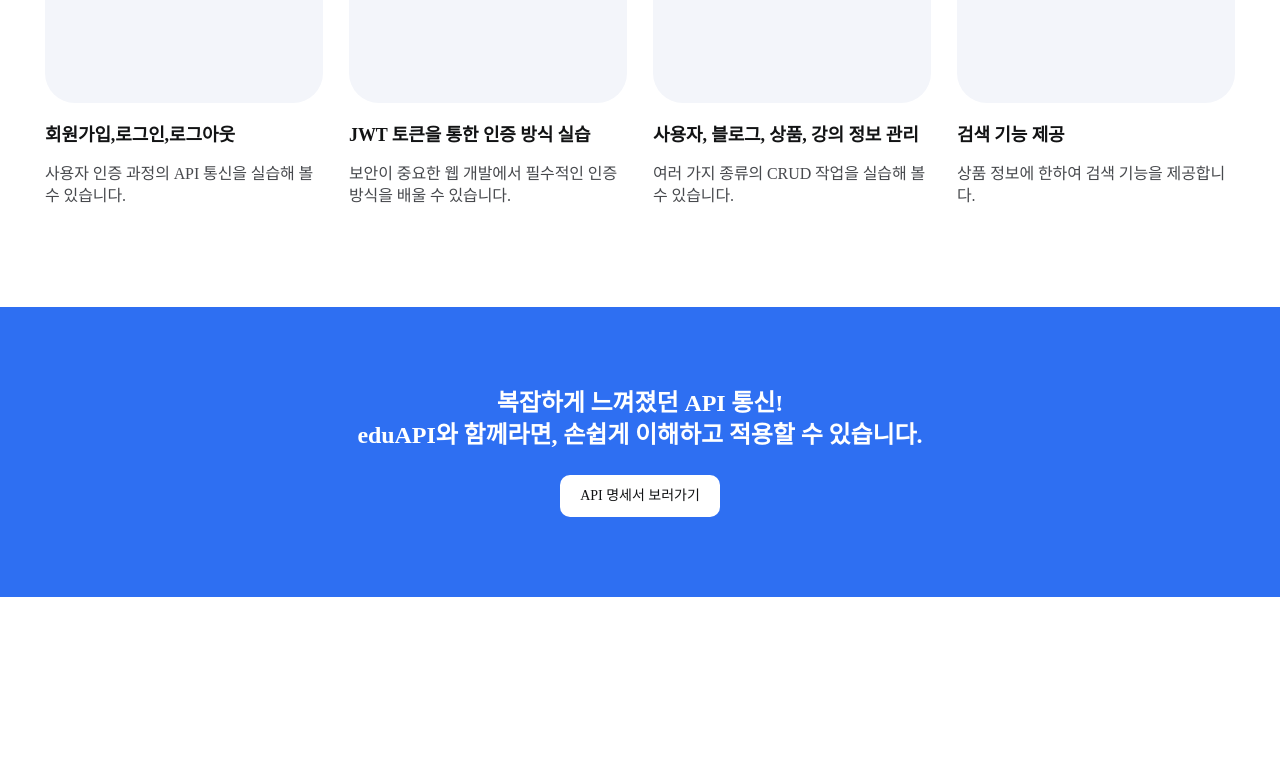
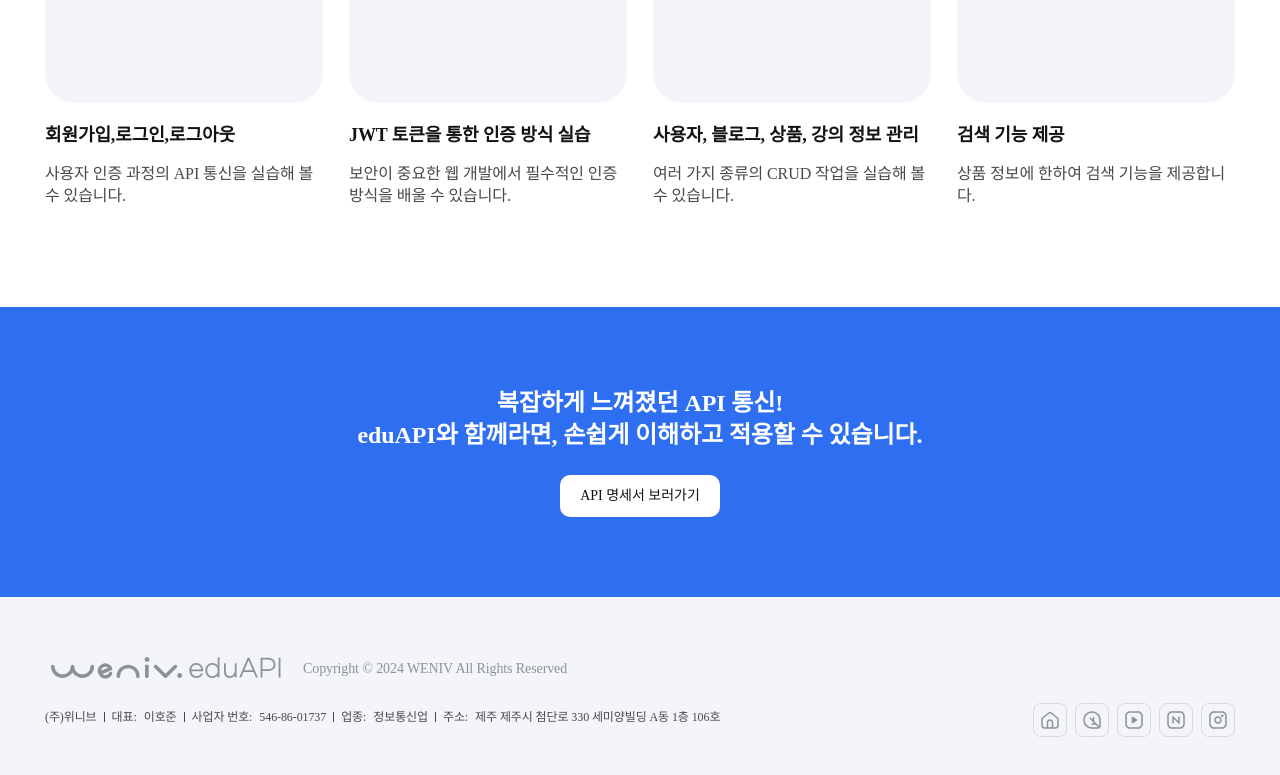
Before and after one commit to weniv/weniv_eduAPI, a React (Create React App) app: page /landing in a window 1280 px wide. Shown: the part 2574-3349 px from the top of the page. Before the commit the page ends 3171 px from the top, so only its background shows below. Built offline with nearby package versions, Linux system fonts and the light colour scheme; the HTML template or start-up script is replaced by a standard one; a web font is replaced by a local one.

Commit message:
:lipstick: UI : footer 작업 완료
footer 퍼블리싱 작업 완료

```diff
--- /dev/null
+++ b/src/components/footer/Footer.jsx
@@ -0,0 +1,63 @@
+import React from "react";
+import styles from "./Footer.module.css";
+import Logo from "../../assets/weniv-api-logo-gray.svg";
+import ListSNS from "./ListSNS";
+const Footer = () => {
+  return (
+    <footer>
+      <div className={styles.footer}>
+        <div className={styles.intro_footer}>
+          <section className={styles.footer_top}>
+            <h2 className={styles.logo}>
+              <img src={Logo} alt="로고" />
+              <span className="a11y-hidden">WenivEduApi</span>
+            </h2>
+            <p className={styles.copyright}>
+              Copyright © 2024 WENIV All Rights Reserved
+            </p>
+          </section>
+          <div className={styles.wenivInfo}>
+            <button type="button" className={styles.info_toggleBtn}>
+              (주)위니브 사업자 정보
+            </button>
+            <dl>
+              <dt className={styles.sort}>
+                <span
+                  className={styles.data_line}
+                  data-lang="company-name-value"
+                >
+                  (주)위니브
+                </span>
+                <dt data-lang="ceo">대표:</dt>
+                <dd className={styles.data_line} data-lang="ceo-value">
+                  이호준
+                </dd>
+              </dt>
+              <div className={styles.sort}>
+                <dt data-lang="business-license">사업자 번호:</dt>
+                <dd className={styles.data_line}>546-86-01737</dd>
+                <dt className={styles.sr_only} data-lang="industry">
+                  업종:
+                </dt>
+                <dd
+                  className={`${styles["data_line"]} ${styles["data_involved"]} ${styles["data-lang-industry-value"]}`}
+                >
+                  정보통신업
+                </dd>
+              </div>
+              <div className={styles.sort}>
+                <dt data-lang="address">주소:</dt>
+                <dd data-lang="address-value">
+                  제주 제주시 첨단로 330 세미양빌딩 A동 1층 106호
+                </dd>
+              </div>
+            </dl>
+          </div>
+          <ListSNS />
+        </div>
+      </div>
+    </footer>
+  );
+};
+
+export default Footer;
--- /dev/null
+++ b/src/components/footer/Footer.module.css
@@ -0,0 +1,81 @@
+footer {
+  padding: 6rem 0;
+  text-align: center;
+  font-size: 1.2rem;
+  border-top: 1px solid var(--grayLv2);
+  background-color: var(--W-grayLv1);
+}
+.logo {
+  width: 24.2rem;
+}
+.footer {
+  position: relative;
+  display: flex;
+  justify-content: space-between;
+  align-items: flex-end;
+  max-width: 119rem;
+  margin: 0 auto;
+}
+
+.footer_top {
+  display: flex;
+  align-items: end;
+  gap: 1.6rem;
+}
+.intro_footer {
+  display: flex;
+  flex-direction: column;
+  gap: 1.8rem;
+}
+
+.wenivInfo {
+  color: var(--W-grayLv4);
+  display: flex;
+  justify-content: space-between;
+}
+.wenivInfo dl {
+  display: flex;
+  flex-wrap: wrap;
+  font-size: 1.2rem;
+  font-weight: 400;
+  line-height: 1.6rem;
+  gap: 0.1rem 0.7rem;
+}
+.sort {
+  display: flex;
+  flex-wrap: wrap;
+  align-items: center;
+  gap: 0.7rem;
+}
+
+.data_line {
+  display: flex;
+  align-items: center;
+  gap: 0.7rem;
+}
+
+.data_line::after {
+  content: "";
+  display: inline-block;
+  width: 1px;
+  height: 0.8em;
+  vertical-align: middle;
+  background-color: var(--W-grayLv4);
+}
+.copyright {
+  color: var(--W-grayLv3);
+  font-size: 1.4rem;
+  font-weight: 400;
+  line-height: 20px;
+}
+
+.info_toggleBtn {
+  display: none;
+  /* align-items: center;
+  gap: 0.4rem;
+  margin: 0 auto;
+  font-size: 1.2rem;
+  font-weight: 700;
+  line-height: 1.6rem;
+  text-align: center; */
+}
--- /dev/null
+++ b/src/components/footer/ListSNS.jsx
@@ -0,0 +1,57 @@
+import React from "react";
+import styles from "./ListSNS.module.css";
+import IconHome from "../../assets/icon-Home.svg";
+import IconInflearn from "../../assets/icon-infrean.svg";
+import IconYoutube from "../../assets/icon-youtube.svg";
+import IconNaver from "../../assets/icon-naver.svg";
+import IconInsta from "../../assets/icon-insta.svg";
+
+const ListSNS = () => {
+  const SNSList = [
+    {
+      text: "메인",
+      icon: IconHome,
+      href: "/",
+      target: null,
+    },
+    {
+      text: "인프런",
+      icon: IconInflearn,
+      href: "https://www.inflearn.com/users/170213/@jejucoding",
+      target: "_blank",
+    },
+    {
+      text: "유튜브",
+      icon: IconYoutube,
+      href: "https://www.youtube.com/@jejucodingcamp",
+      target: "_blank",
+    },
+    {
+      text: "네이버 블로그",
+      icon: IconNaver,
+      href: "https://blog.naver.com/paul-lab",
+      target: "_blank",
+    },
+    {
+      text: "인스타그램",
+      icon: IconInsta,
+      href: "https://www.instagram.com/weniv_official/",
+      target: "_blank",
+    },
+  ];
+
+  return (
+    <ul className={styles.snsBtnlist}>
+      {SNSList.map((sns, index) => (
+        <li key={index}>
+          <a className={styles.snsBtn} href={sns.href} target={sns.target}>
+            <img src={sns.icon} alt={sns.text} />
+            <span className="a11y-hidden">{sns.text}</span>
+          </a>
+        </li>
+      ))}
+    </ul>
+  );
+};
+
+export default ListSNS;
--- /dev/null
+++ b/src/components/footer/ListSNS.module.css
@@ -0,0 +1,18 @@
+.snsBtnlist {
+  display: inline-flex;
+  gap: 0.8rem;
+  margin-top: 1.2rem;
+  position: absolute;
+  right: 0;
+  bottom: 0;
+  display: flex;
+}
+.snsBtn {
+  background: none;
+  border: 1px solid var(--W-grayLv2);
+  border-radius: 0.8rem;
+  padding: 0.6rem;
+  display: flex;
+  justify-content: center;
+  align-items: center;
+}
--- a/src/page/Landing.jsx
+++ b/src/page/Landing.jsx
@@ -2,6 +2,7 @@ import React from "react";
 import Header from "../components/header/Header";
 import Banner from "../components/main/Banner";
 import Main from "../components/main/Main";
+import Footer from "../components/footer/Footer";
 
 const Landing = () => {
   return (
@@ -9,6 +10,7 @@ const Landing = () => {
       <Header />
       <Banner />
       <Main />
+      <Footer />
     </div>
   );
 };
--- a/src/styles/global.css
+++ b/src/styles/global.css
@@ -51,6 +51,9 @@ a {
 address {
   font: inherit;
 }
+dd {
+  margin-inline-start: 0;
+}
 
 /* 공통 ------------------------------------------------------- */
 .a11y-hidden {
```
Also changed, not shown: src/assets/weniv-api-logo-gray.svg (added).
